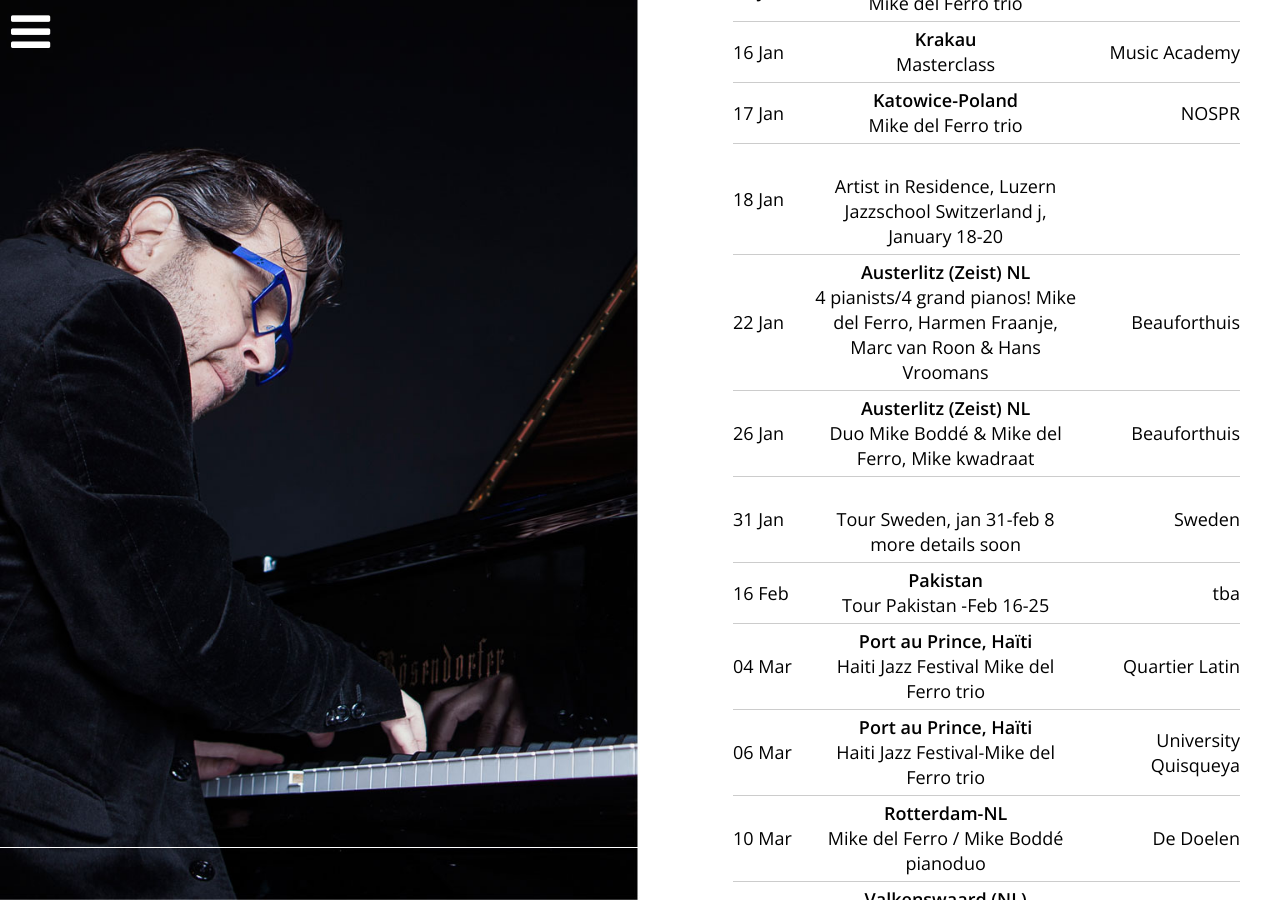
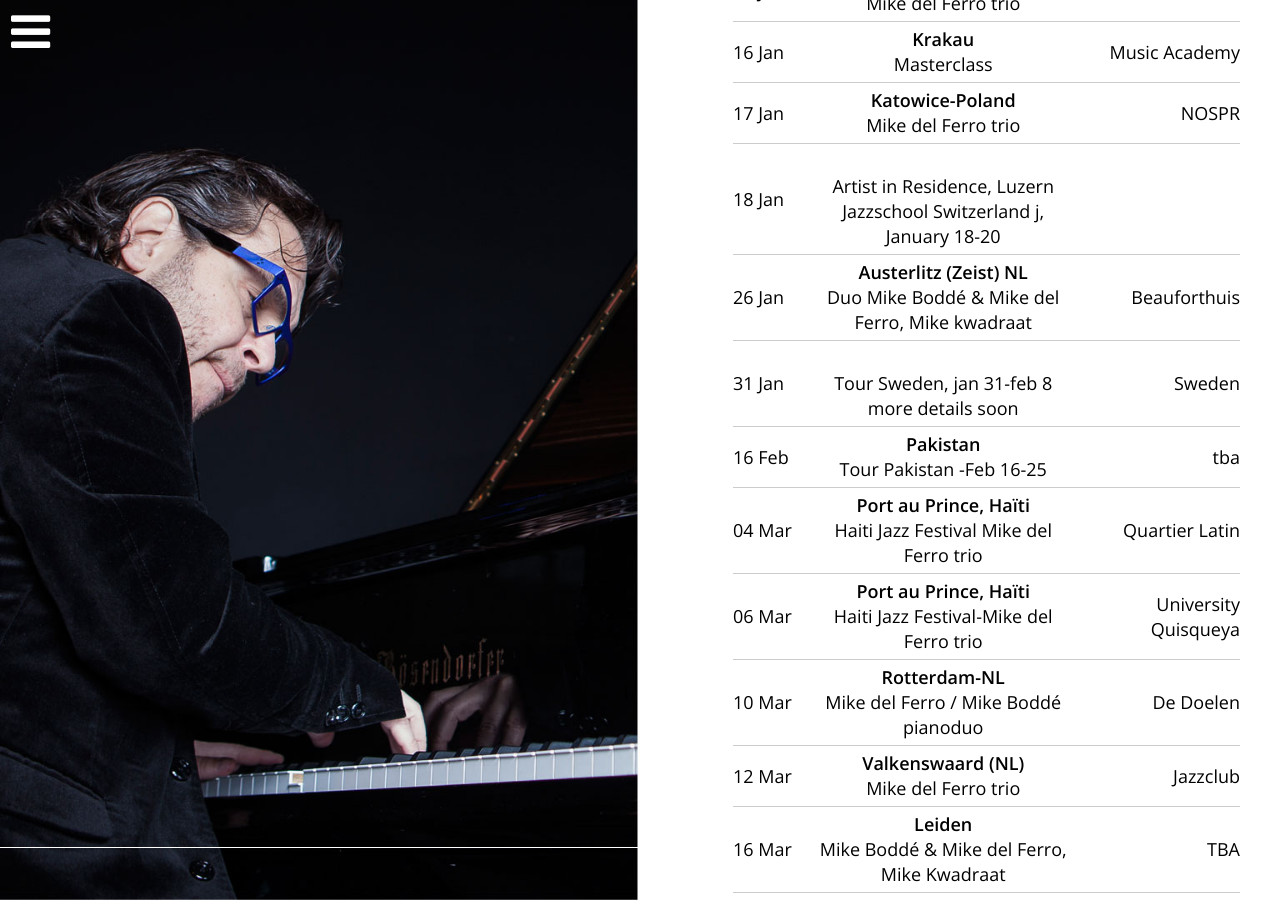
Before and after one commit to mikedelferro/website, a Jekyll site: the page built from agenda.html, in a window 1280 px wide and 900 px high, scrolled down 505 px. Built offline with Jekyll 4.4.1, drawn with Linux system fonts in a browser that asks for light colours; nearby versions of some CDN libraries.

Commit message:
Updated '_config.yml' via CloudCannon

```diff
--- a/_config.yml
+++ b/_config.yml
@@ -59,11 +59,6 @@ gigs:
     location: Tindall Villa
     venue: Bussum (NL)
     url: 'http://www.tindal.nl/Tindal/20170520.html'
-  - title: '4 pianists/4 grand pianos! Mike del Ferro, Harmen Fraanje, Marc van Roon & Hans Vroomans'
-    date: 2017-01-22 17:30:00
-    location: Beauforthuis
-    venue: Austerlitz (Zeist) NL
-    url: www.beauforthuis.nl
   - title: 'Duo Mike Boddé & Mike del Ferro, Mike kwadraat'
     date: 2017-01-26 20:00:00
     location: Beauforthuis
```
